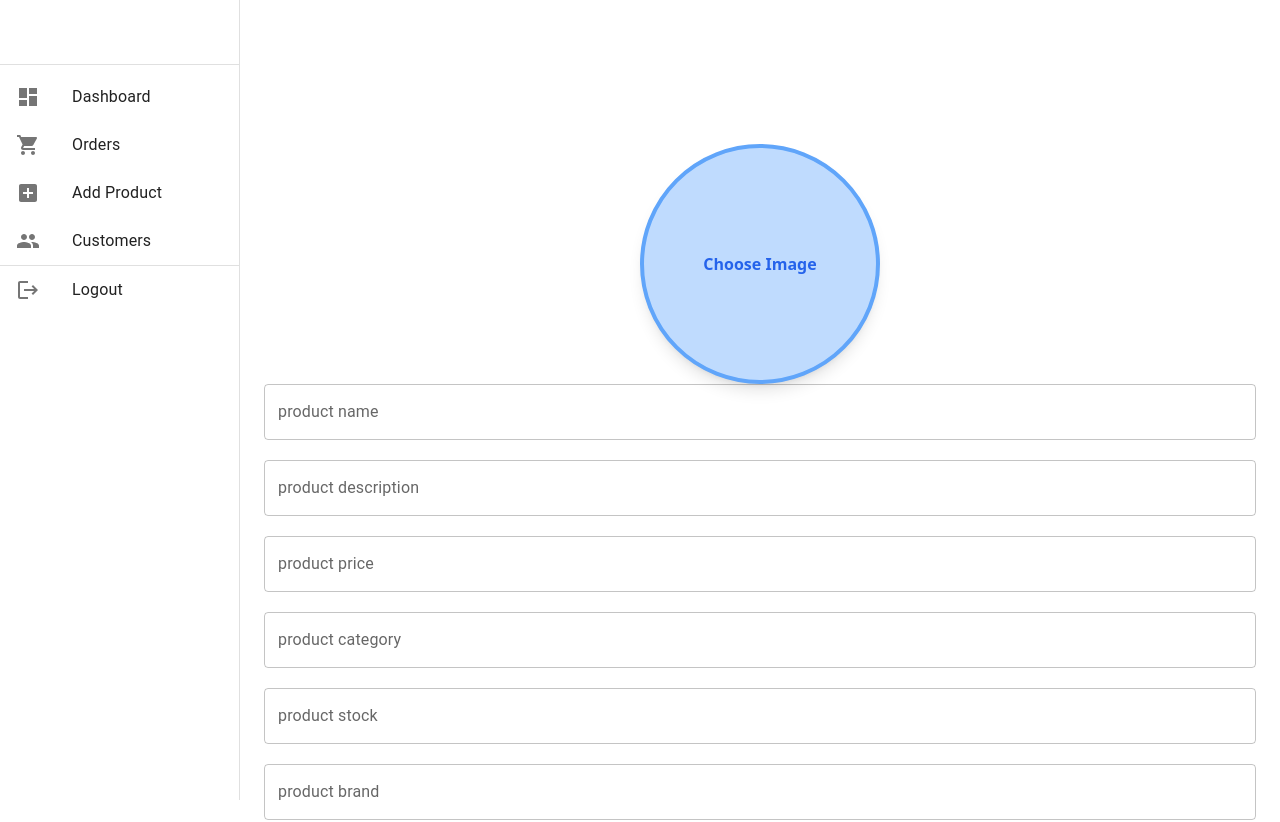
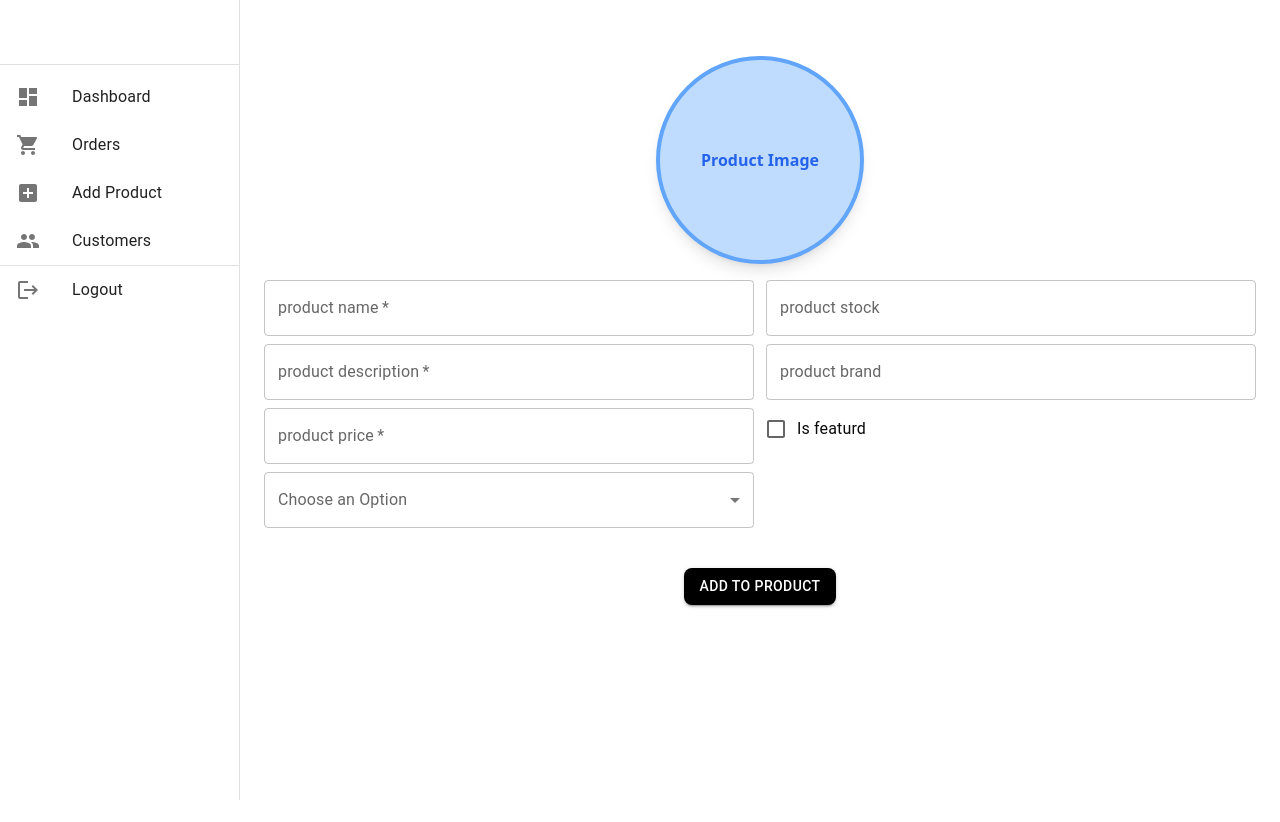
Before and after one commit to naol728/ecommerce_frontend, a React (Vite) app: page /dashboard/addproduct in a window 1280 px wide. Shown: the top 822 px of the page. After the commit the page ends 800 px from the top, so only its background shows below. Built offline with nearby package versions, Linux system fonts and the light colour scheme.

Commit message:
setuping the form  to add product in admin dashbard

```diff
--- a/src/pages/Addproduct.jsx
+++ b/src/pages/Addproduct.jsx
@@ -1,19 +1,16 @@
-import { Box, Input, TextField, Button } from "@mui/material";
+import {
+  Box,
+  TextField,
+  Button,
+  FormControlLabel,
+  InputLabel,
+  FormControl,
+  Select,
+  MenuItem,
+} from "@mui/material";
 import React, { useState } from "react";
 import { styled } from "@mui/material/styles";
-import CloudUploadIcon from "@mui/icons-material/CloudUpload";
-
-const VisuallyHiddenInput = styled("input")({
-  clip: "rect(0 0 0 0)",
-  clipPath: "inset(50%)",
-  height: 1,
-  overflow: "hidden",
-  position: "absolute",
-  bottom: 0,
-  left: 0,
-  whiteSpace: "nowrap",
-  width: 1,
-});
+import Checkbox from "@mui/material/Checkbox";
 
 export default function Addproduct() {
   const [image, setImage] = useState(null);
@@ -26,9 +23,9 @@ export default function Addproduct() {
   };
   return (
     <Box>
-      <form action="" className="grid grid-cols-1  ">
-        <Box className="grid place-content-center">
-          <div className="flex items-center justify-center">
+      <form className="grid grid-cols-1 -mt-6  ">
+        <Box className="grid place-content-center mb-4 ">
+          <Box className="flex items-center justify-center">
             <label className="relative cursor-pointer">
               <input
                 type="file"
@@ -37,7 +34,7 @@ export default function Addproduct() {
                 onChange={handleImageChange}
                 required
               />
-              <div className="size-60 rounded-full bg-blue-200 flex items-center justify-center overflow-hidden border-4 border-blue-400 shadow-lg hover:opacity-80 transition">
+              <Box className="size-52 rounded-full bg-blue-200 flex items-center justify-center overflow-hidden border-4 border-blue-400 shadow-lg hover:opacity-80 transition">
                 {image ? (
                   <img
                     src={image}
@@ -45,29 +42,53 @@ export default function Addproduct() {
                     className="w-full h-full object-cover rounded-full"
                   />
                 ) : (
-                  <span className="text-blue-600 font-bold">Choose Image</span>
+                  <span className="text-blue-600 font-bold">Product Image</span>
                 )}
-              </div>
+              </Box>
             </label>
-          </div>
+          </Box>
         </Box>
 
-        <Box className="flex flex-col space-y-5">
-          <TextField label="product name" variant="outlined" />
-          <TextField label="product description" variant="outlined" />
-          <TextField label="product price" variant="outlined" type="number" />
-          <TextField label="product category" variant="outlined" />
-          <TextField label="product stock" variant="outlined" />
-          <TextField label="product brand" variant="outlined" />
-          <TextField label="product rating" variant="outlined" />
-          <TextField label="product numReviews" variant="outlined" />
-          <TextField label="product rating" variant="outlined" />
-          <TextField label="product isFeatured" variant="outlined" />
+        <Box className="flex space-x-3 flex-col sm:flex-row">
+          <Box className="flex flex-col space-y-2 sm:w-[50%] ">
+            <TextField label="product name" variant="outlined" required />
+            <TextField
+              label="product description"
+              variant="outlined"
+              required
+            />
+            <TextField
+              label="product price"
+              variant="outlined"
+              type="number"
+              required
+            />
+            <FormControl fullWidth>
+              <InputLabel id="demo-simple-select-label">
+                Choose an Option
+              </InputLabel>
+              <Select
+                labelId="demo-simple-select-label"
+                // value={selectedOption}
+                // onChange={handleChange}
+              >
+                <MenuItem value="option1"> Women</MenuItem>
+                <MenuItem value="option2">Men</MenuItem>
+                <MenuItem value="option3">Kids</MenuItem>
+              </Select>
+            </FormControl>
+          </Box>
+          <Box className="flex flex-col space-y-2  sm:w-[50%]">
+            <TextField label="product stock" variant="outlined" type="number" />
+            <TextField label="product brand" variant="outlined" />
+            <FormControlLabel control={<Checkbox />} label="Is featurd" />
+          </Box>
         </Box>
         <Box className="text-center mt-10">
           <Button
             variant="contained"
-            sx={{ backgroundColor: "black", borderRadius: 5 }}
+            type="submit"
+            sx={{ backgroundColor: "black", borderRadius: 2 }}
           >
             Add to Product
           </Button>
--- a/src/pages/Dashboard.jsx
+++ b/src/pages/Dashboard.jsx
@@ -8,7 +8,6 @@ export default function Dashboard() {
     <Box sx={{ display: "flex" }}>
       <DashboardSidebar />
       <Box component="main" sx={{ flexGrow: 1, p: 3 }}>
-        <Toolbar />
         <Outlet />
       </Box>
     </Box>
```
